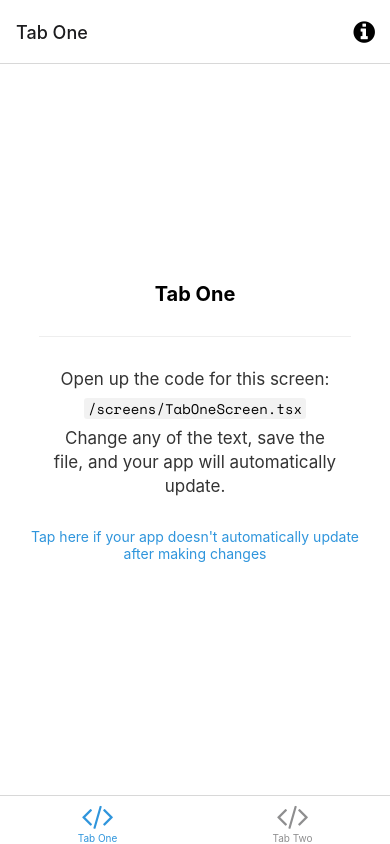
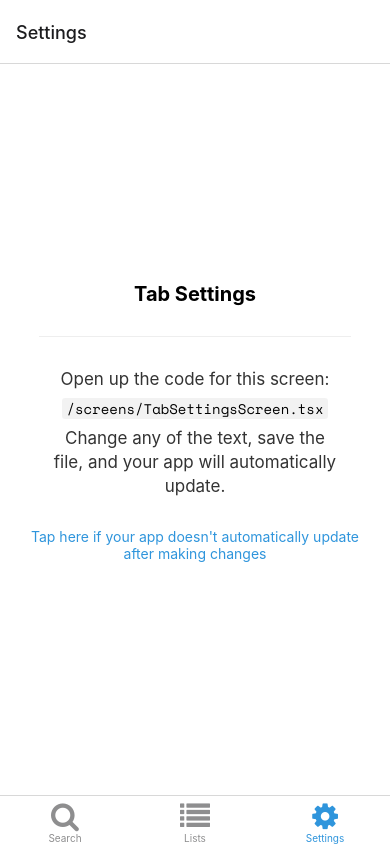
Before and after one commit to o-dubrovskyi/u-gifts, a React Native app: screen /TabSettings in a window 390 px wide. Built offline with nearby package versions, Linux system fonts and the light colour scheme; what expo-linking would draw is missing.

Commit message:
add settings tab

```diff
--- a/navigation/index.tsx
+++ b/navigation/index.tsx
@@ -14,8 +14,9 @@ import Colors from '../constants/Colors';
 import useColorScheme from '../hooks/useColorScheme';
 import ModalScreen from '../screens/ModalScreen';
 import NotFoundScreen from '../screens/NotFoundScreen';
-import TabOneScreen from '../screens/TabOneScreen';
-import TabTwoScreen from '../screens/TabTwoScreen';
+import TabSearchScreen from '../screens/TabSearchScreen';
+import TabListsScreen from '../screens/TabListsScreen';
+import TabSettingsScreen from '../screens/TabSettingsScreen';
 import { RootStackParamList, RootTabParamList, RootTabScreenProps } from '../types';
 import LinkingConfiguration from './LinkingConfiguration';
 
@@ -63,11 +64,11 @@ function BottomTabNavigator() {
         tabBarActiveTintColor: Colors[colorScheme].tint,
       }}>
       <BottomTab.Screen
-        name="TabOne"
-        component={TabOneScreen}
-        options={({ navigation }: RootTabScreenProps<'TabOne'>) => ({
-          title: 'Tab One',
-          tabBarIcon: ({ color }) => <TabBarIcon name="code" color={color} />,
+        name="TabSearch"
+        component={TabSearchScreen}
+        options={({ navigation }: RootTabScreenProps<'TabSearch'>) => ({
+          title: 'Search',
+          tabBarIcon: ({ color }) => <TabBarIcon name="search" color={color} />,
           headerRight: () => (
             <Pressable
               onPress={() => navigation.navigate('Modal')}
@@ -85,11 +86,19 @@ function BottomTabNavigator() {
         })}
       />
       <BottomTab.Screen
-        name="TabTwo"
-        component={TabTwoScreen}
+        name="TabLists"
+        component={TabListsScreen}
         options={{
-          title: 'Tab Two',
-          tabBarIcon: ({ color }) => <TabBarIcon name="code" color={color} />,
+          title: 'Lists',
+          tabBarIcon: ({ color }) => <TabBarIcon name="list" color={color} />,
+        }}
+      />
+      <BottomTab.Screen
+        name="TabSettings"
+        component={TabSettingsScreen}
+        options={{
+          title: 'Settings',
+          tabBarIcon: ({ color }) => <TabBarIcon name="gear" color={color} />,
         }}
       />
     </BottomTab.Navigator>
--- a/screens/TabOneScreen.tsx
+++ b/screens/TabListsScreen.tsx
@@ -2,14 +2,13 @@ import { StyleSheet } from 'react-native';
 
 import EditScreenInfo from '../components/EditScreenInfo';
 import { Text, View } from '../components/Themed';
-import { RootTabScreenProps } from '../types';
 
-export default function TabOneScreen({ navigation }: RootTabScreenProps<'TabOne'>) {
+export default function TabListsScreen() {
   return (
     <View style={styles.container}>
-      <Text style={styles.title}>Tab One</Text>
+      <Text style={styles.title}>Tab Two</Text>
       <View style={styles.separator} lightColor="#eee" darkColor="rgba(255,255,255,0.1)" />
-      <EditScreenInfo path="/screens/TabOneScreen.tsx" />
+      <EditScreenInfo path="/screens/TabListsScreen.tsx" />
     </View>
   );
 }
--- a/screens/TabTwoScreen.tsx
+++ b/screens/TabSearchScreen.tsx
@@ -2,13 +2,14 @@ import { StyleSheet } from 'react-native';
 
 import EditScreenInfo from '../components/EditScreenInfo';
 import { Text, View } from '../components/Themed';
+import { RootTabScreenProps } from '../types';
 
-export default function TabTwoScreen() {
+export default function TabSearchScreen({ navigation }: RootTabScreenProps<'TabSearch'>) {
   return (
     <View style={styles.container}>
-      <Text style={styles.title}>Tab Two</Text>
+      <Text style={styles.title}>Tab One</Text>
       <View style={styles.separator} lightColor="#eee" darkColor="rgba(255,255,255,0.1)" />
-      <EditScreenInfo path="/screens/TabTwoScreen.tsx" />
+      <EditScreenInfo path="/screens/TabSearchScreen.tsx" />
     </View>
   );
 }
--- /dev/null
+++ b/screens/TabSettingsScreen.tsx
@@ -0,0 +1,31 @@
+import { StyleSheet } from 'react-native';
+
+import EditScreenInfo from '../components/EditScreenInfo';
+import { Text, View } from '../components/Themed';
+
+export default function TabSettingsScreen() {
+  return (
+    <View style={styles.container}>
+      <Text style={styles.title}>Tab Settings</Text>
+      <View style={styles.separator} lightColor="#eee" darkColor="rgba(255,255,255,0.1)" />
+      <EditScreenInfo path="/screens/TabSettingsScreen.tsx" />
+    </View>
+  );
+}
+
+const styles = StyleSheet.create({
+  container: {
+    flex: 1,
+    alignItems: 'center',
+    justifyContent: 'center',
+  },
+  title: {
+    fontSize: 20,
+    fontWeight: 'bold',
+  },
+  separator: {
+    marginVertical: 30,
+    height: 1,
+    width: '80%',
+  },
+});
--- a/types.tsx
+++ b/types.tsx
@@ -25,8 +25,9 @@ export type RootStackScreenProps<Screen extends keyof RootStackParamList> = Nati
 >;
 
 export type RootTabParamList = {
-  TabOne: undefined;
-  TabTwo: undefined;
+  TabSearch: undefined;
+  TabLists: undefined;
+  TabSettings: undefined;
 };
 
 export type RootTabScreenProps<Screen extends keyof RootTabParamList> = CompositeScreenProps<
```
